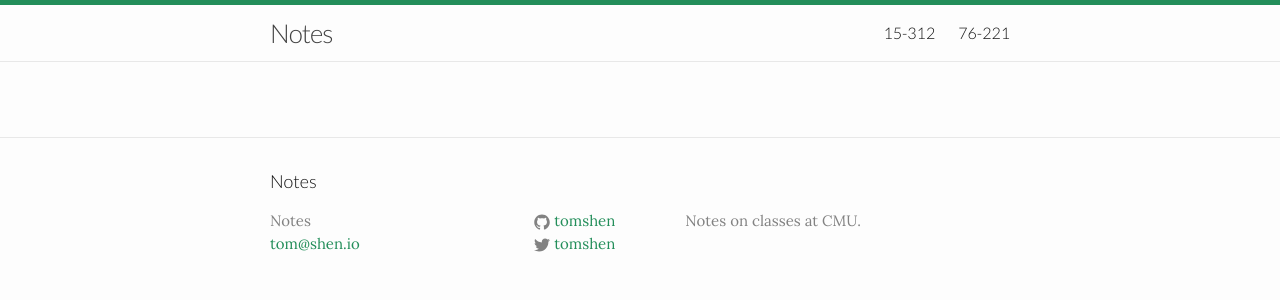
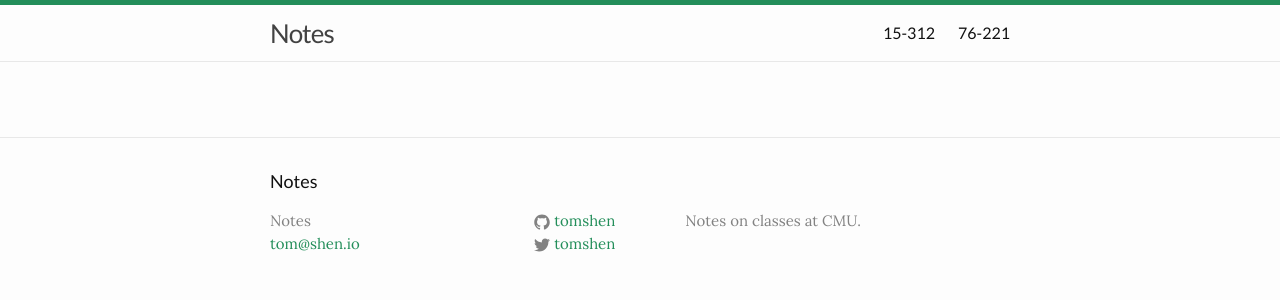
Before and after one commit to tomshen/cmu-notes, a Jekyll site: the page built from index.html, in a window 1280 px wide. Shown: the top 300 px of the page. Built offline with Jekyll 4.4.1, drawn with Linux system fonts in a browser that asks for light colours.

Commit message:
Change heading font weight

```diff
--- a/_includes/head.html
+++ b/_includes/head.html
@@ -6,7 +6,7 @@
   <title>{% if page.title %}{{ page.title }}{% else %}{{ site.title }}{% endif %}</title>
   <meta name="description" content="{% if page.excerpt %}{{ page.excerpt | strip_html | strip_newlines | truncate: 160 }}{% else %}{{ site.description }}{% endif %}">
 
-  <link rel="stylesheet" href="http://fonts.googleapis.com/css?family=Lato:300,300italic|Lora:400,700,400italic,700italic">
+  <link rel="stylesheet" href="http://fonts.googleapis.com/css?family=Lato:400,400italic|Lora:400,700,400italic,700italic">
   <link rel="stylesheet" href="{{ "/css/main.css" | prepend: site.baseurl }}">
   <link rel="canonical" href="{{ page.url | replace:'index.html','' | prepend: site.baseurl | prepend: site.url }}">
   <link rel="alternate" type="application/rss+xml" title="{{ site.title }}" href="{{ "/feed.xml" | prepend: site.baseurl | prepend: site.url }}" />
--- a/_sass/_base.scss
+++ b/_sass/_base.scss
@@ -17,7 +17,7 @@ body {
     font-family: $base-font-family;
     font-size: $base-font-size;
     line-height: $base-line-height;
-    font-weight: 300;
+    font-weight: 400;
     color: $text-color;
     background-color: $background-color;
     -webkit-text-size-adjust: 100%;
@@ -85,7 +85,7 @@ li {
  */
 h1, h2, h3, h4, h5, h6 {
     font-family: $heading-font-family;
-    font-weight: 300;
+    font-weight: 400;
 }
 
 
--- a/css/main.scss
+++ b/css/main.scss
@@ -12,7 +12,7 @@ $small-font-size:  $base-font-size * 0.875;
 $base-line-height: 1.5;
 
 $heading-font-family: Lato, Helvetica, Arial, sans-serif;
-$title-font: 300 26px $heading-font-family;
+$title-font: 400 26px $heading-font-family;
 
 $spacing-unit:     30px;
 
```
